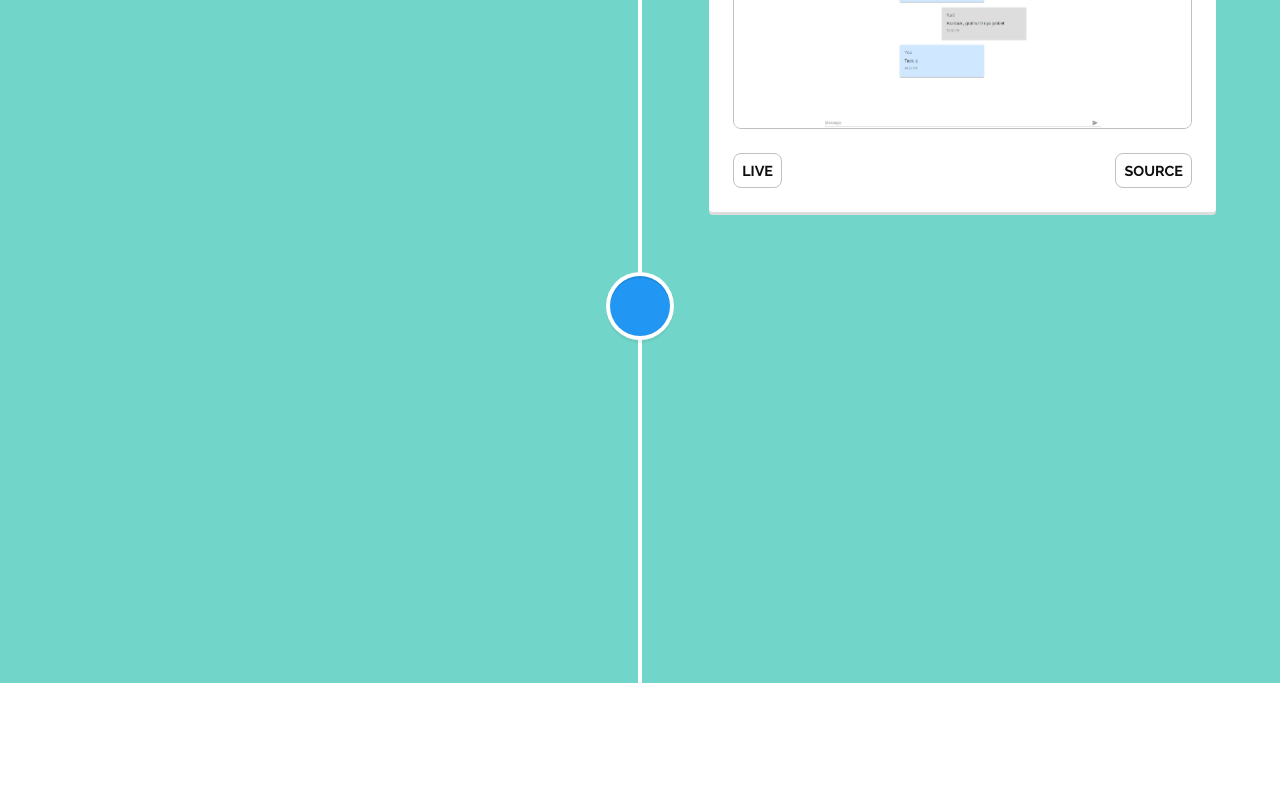
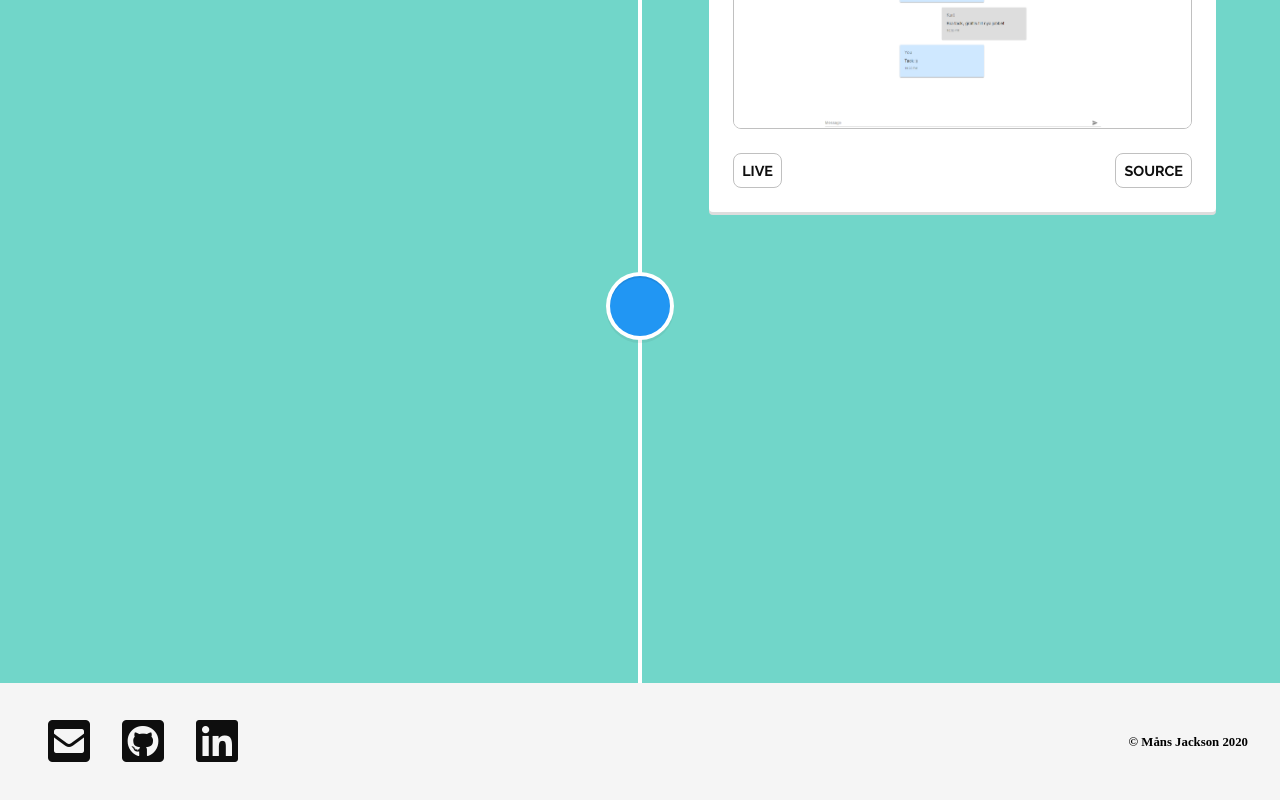
Before and after one commit to MansJackson/portfolio, a React (Create React App) app: page / in a window 1280 px wide. Shown: the part 4113-4913 px from the top of the page. Before the commit the page ends 4796 px from the top, so only its background shows below. Built offline with nearby package versions, Linux system fonts and the light colour scheme.

Commit message:
added contact footer

```diff
--- a/public/index.html
+++ b/public/index.html
@@ -4,6 +4,7 @@
     <meta charset="utf-8" />
     <link rel="icon" href="%PUBLIC_URL%/favicon.ico" />
     <link href="https://fonts.googleapis.com/css2?family=Raleway:wght@700&display=swap" rel="stylesheet">
+    <link rel="stylesheet" href="https://use.fontawesome.com/releases/v5.15.1/css/all.css" integrity="sha384-vp86vTRFVJgpjF9jiIGPEEqYqlDwgyBgEF109VFjmqGmIY/Y4HV4d3Gp2irVfcrp" crossorigin="anonymous">
     <meta name="viewport" content="width=device-width, initial-scale=1" />
     <meta name="theme-color" content="#000000" />
     <meta
--- a/src/App.tsx
+++ b/src/App.tsx
@@ -9,6 +9,7 @@ import AboutMe from './components/AboutMe';
 import Skills from './components/Skills';
 import Navbar from './components/Navbar';
 import Projects from './components/Projects';
+import Contact from './components/Contact';
 
 function App(): JSX.Element {
   const [loading, setLoading] = useState(true);
@@ -36,6 +37,7 @@ function App(): JSX.Element {
           <AboutMe />
           <Skills />
           <Projects />
+          <Contact />
         </main>
       </div>
     </Provider>
--- /dev/null
+++ b/src/components/Contact.tsx
@@ -0,0 +1,19 @@
+// eslint-disable-next-line
+import React from 'react';
+import '../styles/Contact.css';
+
+const Contact: React.FunctionComponent = (): JSX.Element => (
+  <>
+    <div className="contact">
+      <div className="contact_links" id="contact">
+        <a href="mailto: mans.jackson@gmail.com"><i className="fas fa-envelope-square" aria-label="email" /></a>
+        <a href="https://github.com/MansJackson"><i className="fab fa-github-square" aria-label="GitHub" /></a>
+        <a href="https://www.linkedin.com/in/m%C3%A5nsjackson/"><i className="fab fa-linkedin" aria-label="LinkedIn" /></a>
+      </div>
+      <p>&copy; Måns Jackson 2020</p>
+    </div>
+    <span id="contact" />
+  </>
+);
+
+export default Contact;
--- /dev/null
+++ b/src/styles/Contact.css
@@ -0,0 +1,26 @@
+.contact {
+  padding: 2rem;
+  display: flex;
+  justify-content: space-between;
+  align-items: center;
+  background-color: whitesmoke;
+  position: relative;
+  z-index: 2000;
+}
+
+.contact_links a {
+  font-size: 3rem;
+  margin: 0 1rem;
+}
+
+.contact > p {
+  font-size: .8rem;
+  font-weight: bold;
+}
+
+@media all and (max-width: 700px) {
+  .contact_links a {
+    font-size: 2rem;
+    margin: 0 .5rem;
+  }
+}
```
